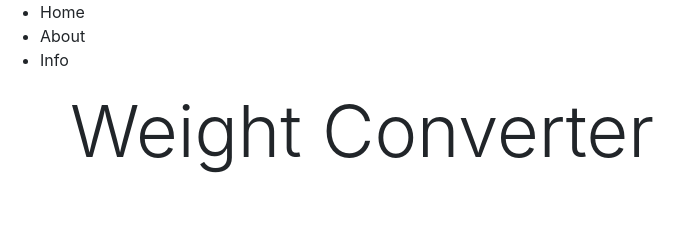
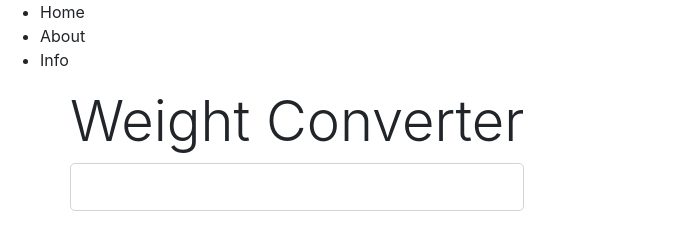
Before and after one commit to Aaron033/weight-convertor, a plain HTML site: page index.html in a window 1280 px wide. Shown: the whole page, without its empty margins (0-693 px from the left). Drawn offline with nearby package versions, Linux system fonts and the light colour scheme; files whose address does not match are found by name.

Commit message:
bootstrap class defined code added to index.html

```diff
--- a/index.html
+++ b/index.html
@@ -14,16 +14,20 @@
     <li>Info</li>
     </ul>
 </header>
-<main>
+
   <div class="container">
     <div class="row">
         <div class="col-md-g">
-            <h1 class ="display-3 text-center">Weight Converter</h1>
-
+            <h1 class ="display-4 text-center">Weight Converter</h1>
+        <form>
+          <div class="form-group">
+              <input type="number" class="form-control form-control-lg">
+          </div>
+        </form>
         </div>
     </div>
   </div>
-</main>
+
 
 <script src = "../javascript/script.js"></script>
 </body>
--- /dev/null
+++ b/style.css
@@ -0,0 +1,4 @@
+body {
+    margin-top: 70px;
+
+}
```
